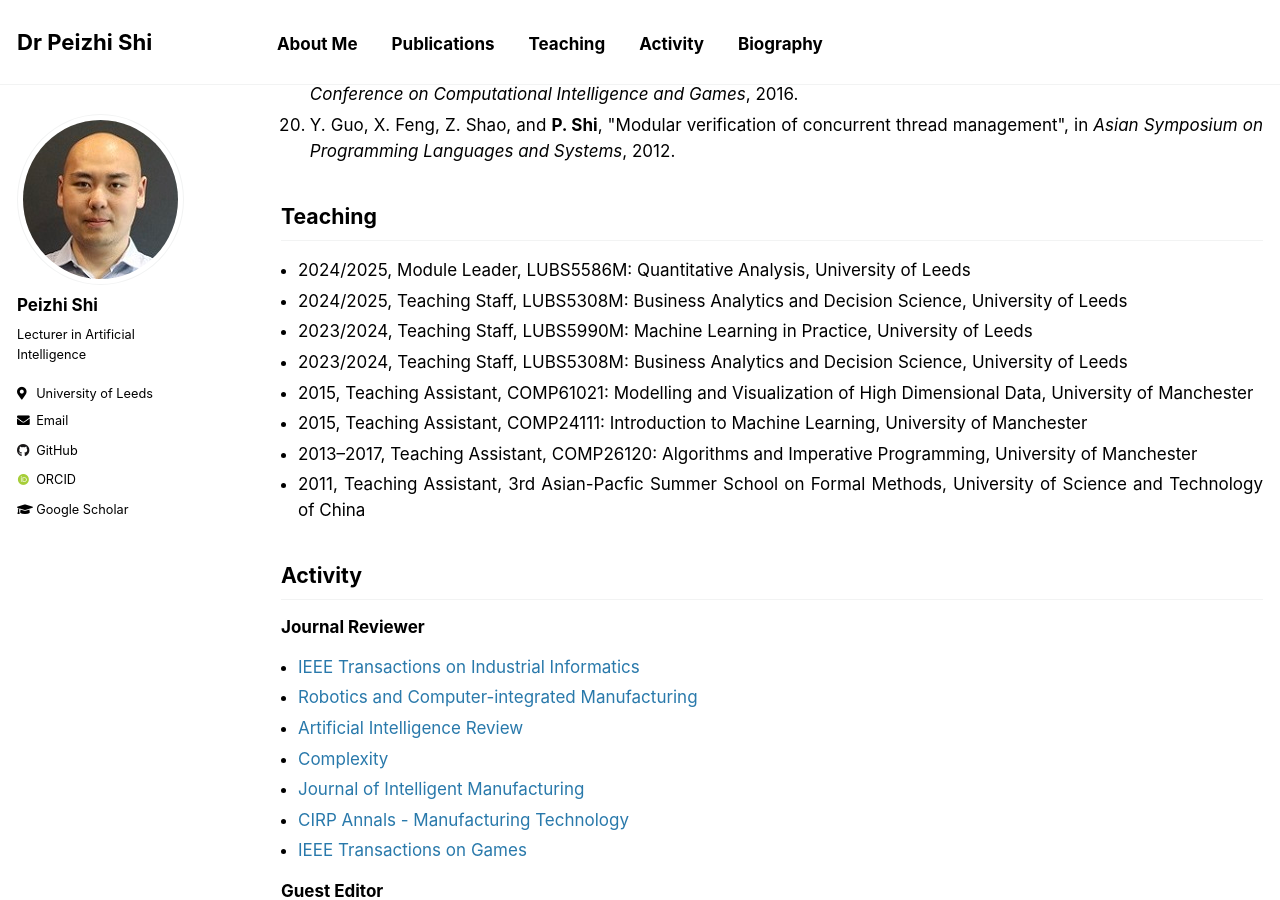
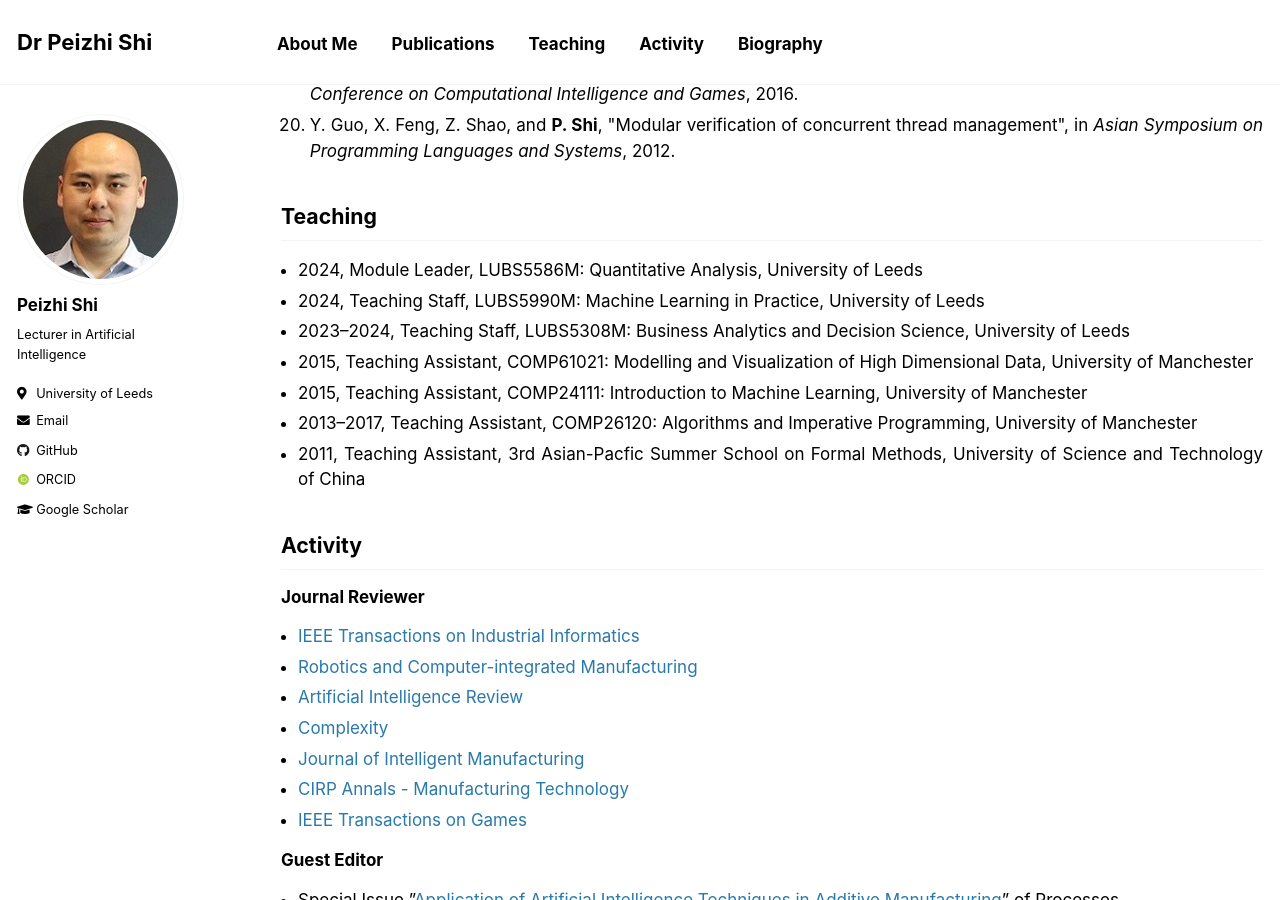
Before and after one commit to PeizhiShi/peizhishi.github.io, a Jekyll site: the page built from _pages/index.md, in a window 1280 px wide and 900 px high, scrolled down 2519 px. Built offline with Jekyll 4.4.1, drawn with Linux system fonts in a browser that asks for light colours; some web fonts are replaced; our own code applies the rules of GitHub Pages for plain Markdown files.

Commit message:
Update index.md

```diff
--- a/_pages/index.md
+++ b/_pages/index.md
@@ -40,10 +40,9 @@
 
 ## Teaching
 
-- 2024/2025, Module Leader, LUBS5586M: Quantitative Analysis, University of Leeds
-- 2024/2025, Teaching Staff, LUBS5308M: Business Analytics and Decision Science, University of Leeds
-- 2023/2024, Teaching Staff, LUBS5990M: Machine Learning in Practice, University of Leeds
-- 2023/2024, Teaching Staff, LUBS5308M: Business Analytics and Decision Science, University of Leeds
+- 2024, Module Leader, LUBS5586M: Quantitative Analysis, University of Leeds
+- 2024, Teaching Staff, LUBS5990M: Machine Learning in Practice, University of Leeds
+- 2023--2024, Teaching Staff, LUBS5308M: Business Analytics and Decision Science, University of Leeds
 - 2015, Teaching Assistant, COMP61021: Modelling and Visualization of High Dimensional Data, University of Manchester
 - 2015, Teaching Assistant, COMP24111: Introduction to Machine Learning, University of Manchester
 - 2013--2017, Teaching Assistant, COMP26120: Algorithms and Imperative Programming, University of Manchester
```
